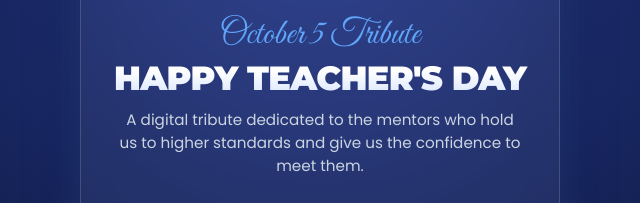
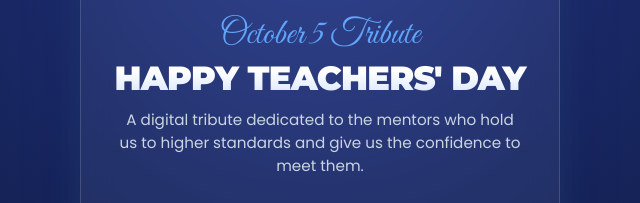
Before and after one commit to Rida-Tariq26/World-Teachers-Day, a plain HTML site: page index.html in a window 1280 px wide. Shown: the part 253-456 px from the top of the page, 320-960 px from the left. Drawn offline with Linux system fonts and the light colour scheme.

Commit message:
Second Commit

```diff
--- a/index.html
+++ b/index.html
@@ -1010,7 +1010,7 @@
       </div>
 
       <span class="script-accent" aria-hidden="true">October 5 Tribute</span>
-      <h1 class="gate-title" id="gateTitle">Happy Teacher's Day</h1>
+      <h1 class="gate-title" id="gateTitle">Happy Teachers' Day</h1>
       <p class="gate-subtitle" id="gateSubtitle">A digital tribute dedicated to the mentors who hold us to higher
         standards and give us the confidence to meet them.</p>
 
@@ -1115,7 +1115,7 @@
     const copy = {
       gate: {
         badge: "Y-5 (GIRLS) · Punjab College · Al-Rehman Garden Campus",
-        title: "Happy Teacher's Day",
+        title: "Happy Teachers' Day",
         subtitle: "A digital tribute dedicated to the mentors who hold us to higher standards and give us the confidence to meet them.",
         /* ALTERNATIVE GATE SUBTITLES:
          * Alt 1: "For the mentors who demand rigor in every lesson, and never let us settle for half-understanding."
```
